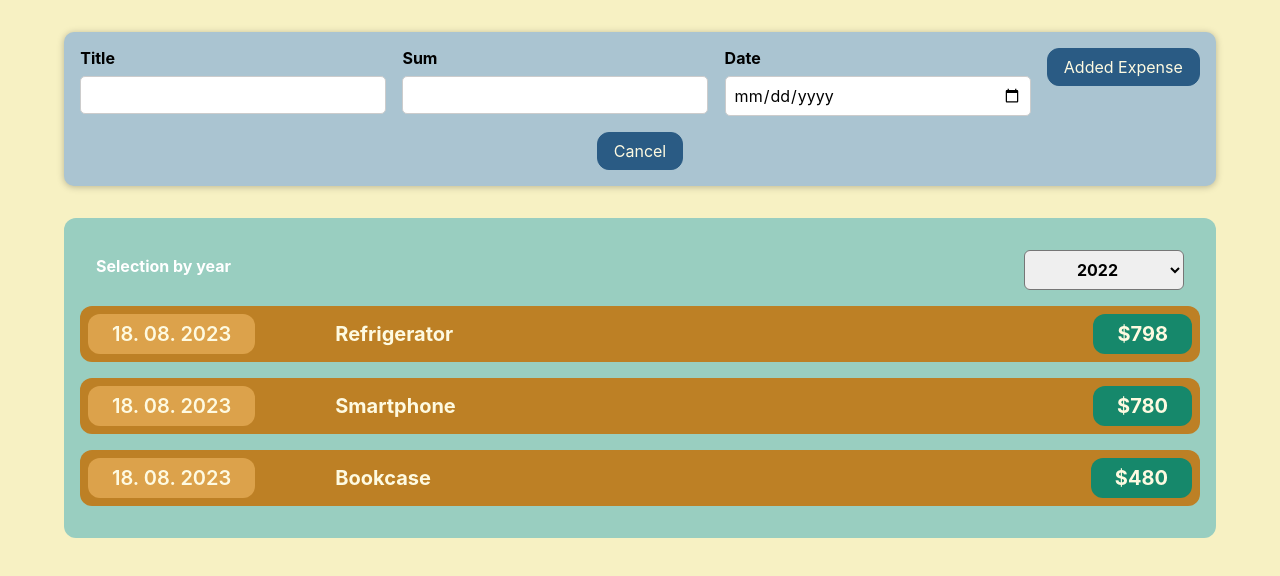
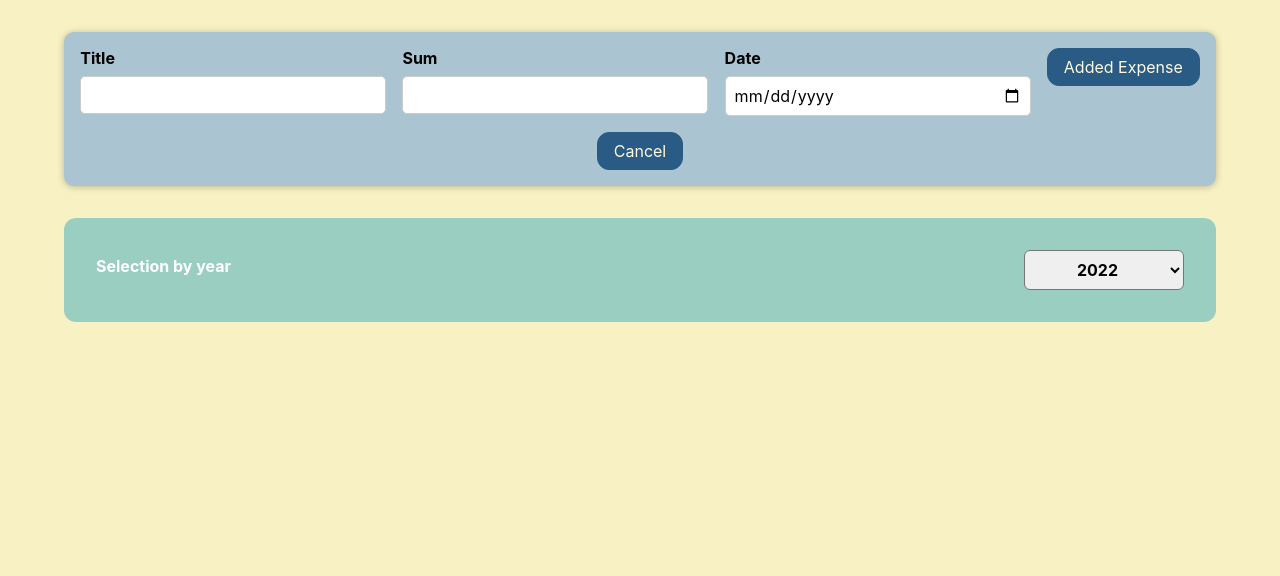
Before and after one commit to Waldemar-00/start-with-yuriy, a React (Create React App) app: page / in a window 1280 px wide. Shown: the top 576 px of the page. Built offline with nearby package versions, Linux system fonts and the light colour scheme.

Commit message:
added filter by Year

```diff
--- a/src/components/Costs/Costs.js
+++ b/src/components/Costs/Costs.js
@@ -8,10 +8,15 @@ function Costs({ purchases }) {
   function onChangeYear(eventYear) {
     setYear(eventYear)
   }
+  const filterByYear = purchases.filter(obj => {
+    console.log(obj.date.getFullYear())
+    return obj.date.getFullYear() === parseInt(year, 10)
+  })
+  console.log(filterByYear)
   return (
     <Card className={'costs'}>
       <CostFilter onChangeYear={onChangeYear} year={year} />
-      {purchases.map((obj, index) => {
+      {filterByYear.map((obj, index) => {
         return <CostItem obj={obj} key={purchases[index].id}/>
       })}
     </Card>
```
